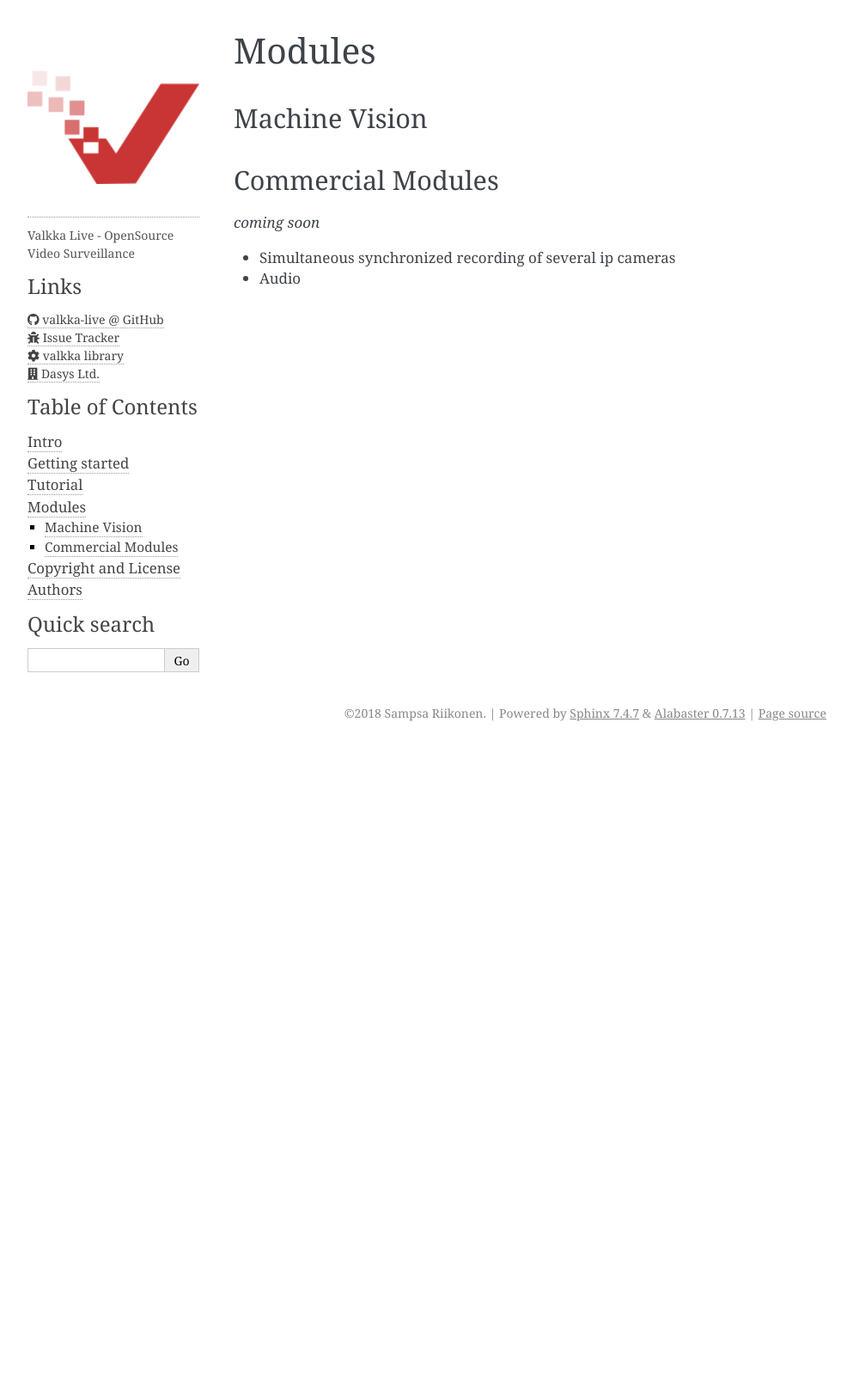
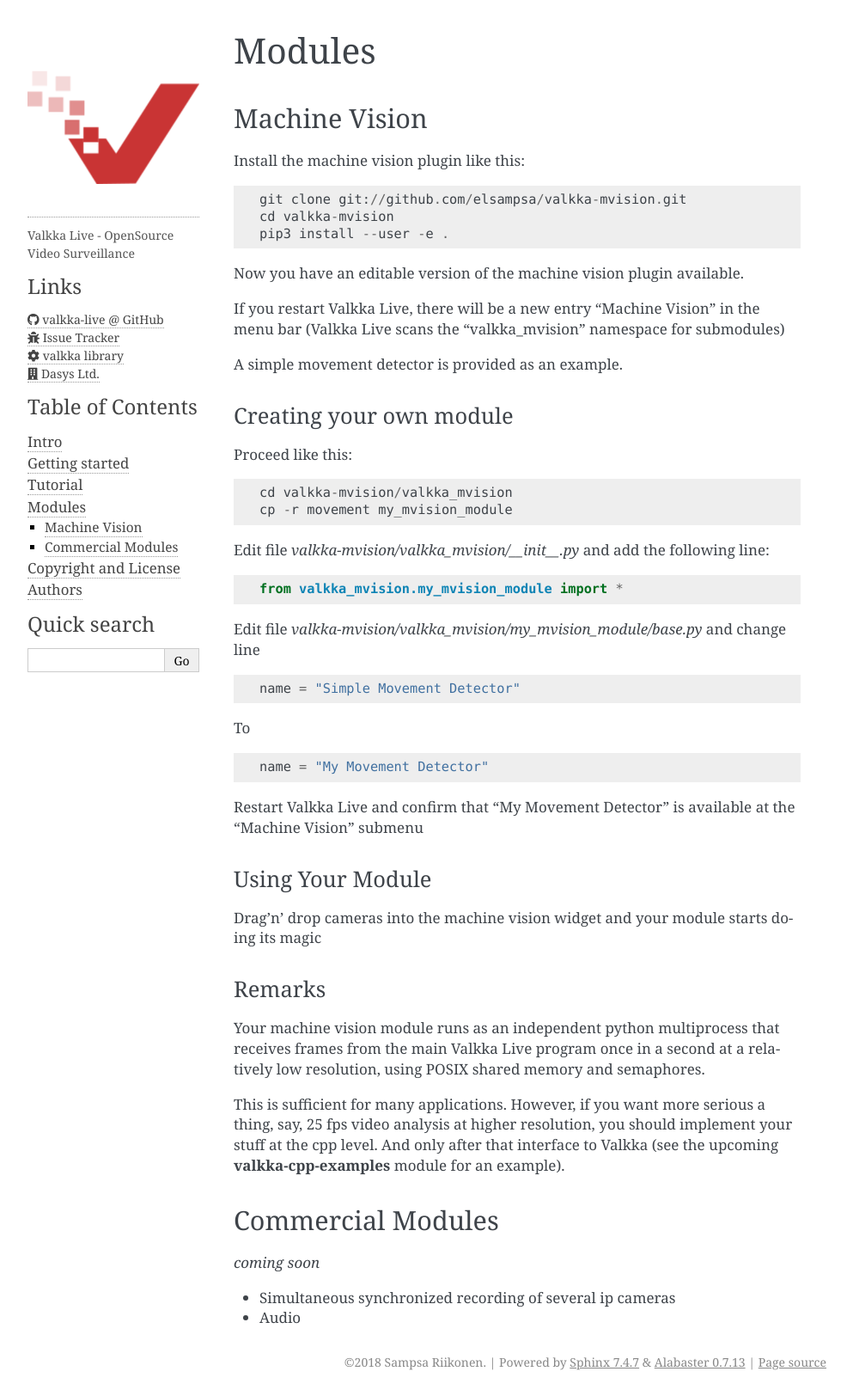
Before and after one commit to elsampsa/valkka-live, a Sphinx documentation site: the page built from docs/modules.rst, in a window 1280 px wide. Shown: the whole page at 86% size, without its empty margins (148-1141 px from the left). Built offline with Sphinx 7.4.7, drawn with Linux system fonts in a browser that asks for light colours; nearby versions of some CDN libraries; before the commit the page ends 900 px from its top, so only the background shows below that.

Commit message:
updated docs

```diff
--- a/docs/modules.rst
+++ b/docs/modules.rst
@@ -1,17 +1,69 @@
 
 Modules
-=======
+*******
+
+Machine Vision
+==============
+
+Install the machine vision plugin like this:
+
+::
+
+    git clone git://github.com/elsampsa/valkka-mvision.git
+    cd valkka-mvision
+    pip3 install --user -e .
+
+Now you have an editable version of the machine vision plugin available.
+
+If you restart Valkka Live, there will be a new entry "Machine Vision" in the menu bar (Valkka Live scans the "valkka_mvision" namespace for submodules)
+
+A simple movement detector is provided as an example.
+
+Creating your own module
+------------------------
+
+Proceed like this:
+
+::
+
+    cd valkka-mvision/valkka_mvision
+    cp -r movement my_mvision_module
+
+Edit file *valkka-mvision/valkka_mvision/__init__.py* and add the following line:
+
+::
+
+    from valkka_mvision.my_mvision_module import *
+
+Edit file *valkka-mvision/valkka_mvision/my_mvision_module/base.py* and change line
+
+::
+
+    name = "Simple Movement Detector"
+
+To
+
+::
+
+    name = "My Movement Detector"
 
 
-Machine Vision
---------------
+Restart Valkka Live and confirm that "My Movement Detector" is available at the "Machine Vision" submenu
 
+Using Your Module
+-----------------
 
+Drag'n' drop cameras into the machine vision widget and your module starts doing its magic
 
+Remarks
+-------
 
+Your machine vision module runs as an independent python multiprocess that receives frames from the main Valkka Live program once in a second at a relatively low resolution, using POSIX shared memory and semaphores.
+
+This is sufficient for many applications.  However, if you want more serious a thing, say, 25 fps video analysis at higher resolution, you should implement your stuff at the cpp level.  And only after that interface to Valkka (see the upcoming **valkka-cpp-examples** module for an example).
 
 Commercial Modules
-------------------
+==================
 
 *coming soon*
 
--- a/docs/requirements.rst
+++ b/docs/requirements.rst
@@ -11,6 +11,7 @@
 - A modern Linux distro
 - Nvidia or Intel graphics card (ATI has not been tested)
 - A graphics card driver supporting OpenGL 3+
+- For up-to-date hardware and driver requirements, see `here <https://elsampsa.github.io/valkka-examples/_build/html/hardware.html>`_.
 - An up-to-date valkka-core library
 
     - For Ubuntu-based distros, an automatic installation is provided
```
Also changed, not shown: 11 other files.
